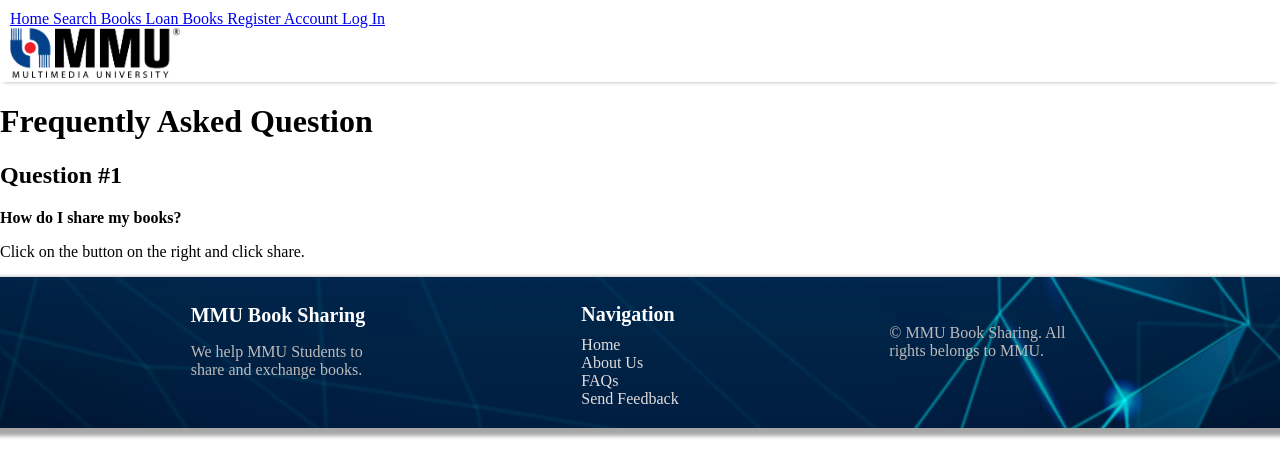
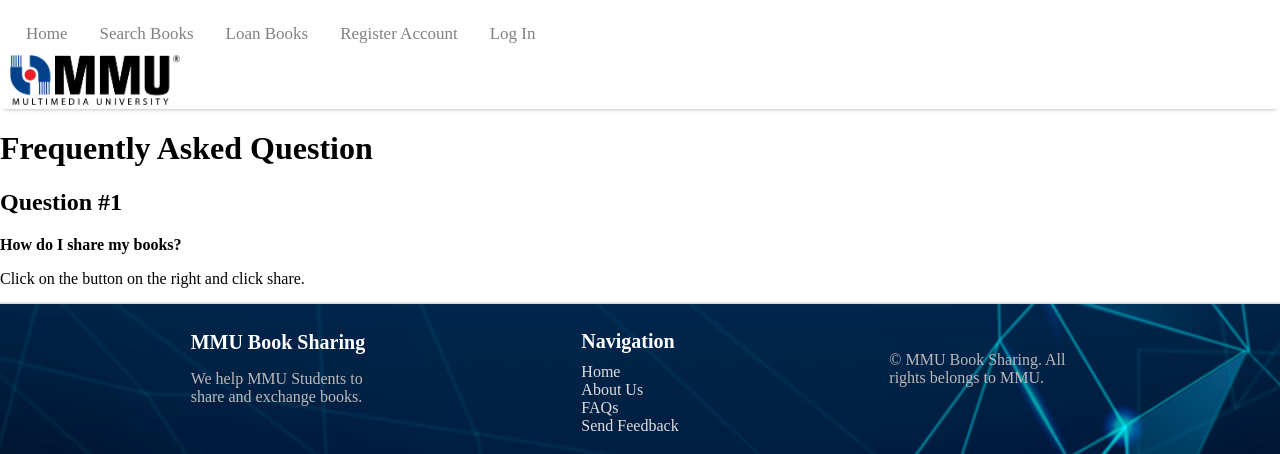
Before and after one commit to JyckoS/BookSharingApp, a PHP site: page /php/faq.php in a window 1280 px wide. Shown: the top 454 px of the page. Run offline with PHP 8.4, Linux system fonts and the light colour scheme; the visitor is signed in with stand-in values (Sample User, id 1); data comes from the database, SQL or seed files in the repository.

Commit message:
Update headerstyle.css

```diff
--- a/css/headerstyle.css
+++ b/css/headerstyle.css
@@ -1,4 +1,3 @@
-
 header {
     padding-top: 10px;
     padding-left: 10px;
@@ -15,4 +14,32 @@ body {
     margin: 0;
 }
 
-/* Made by jycko */
+
+.topnav{
+    background-color: white;
+    overflow: hidden;
+    height: 45px;
+
+}
+
+.topnav a{
+    float: left;
+    color: grey;
+    padding: 14px 16px;
+    text-decoration: none;
+    font-size: 17px;
+    border-radius: solid;
+}
+
+.topnav a:hover {
+
+    background-color: grey;
+    color: white;
+}
+
+.topnav a.active {
+    background-color: rgb(39, 75, 192);
+    color: white;
+}
+
+/* Made by jycko and batrisyia*/
```
